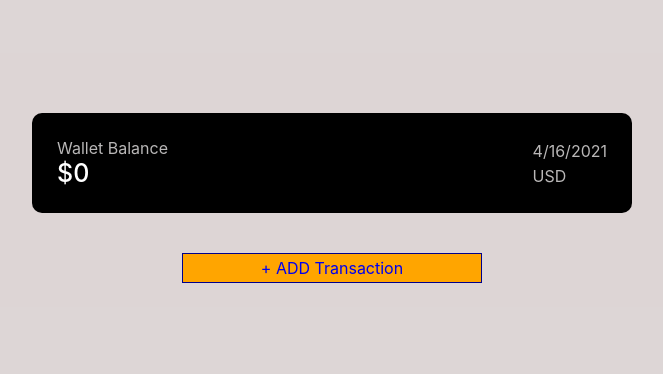
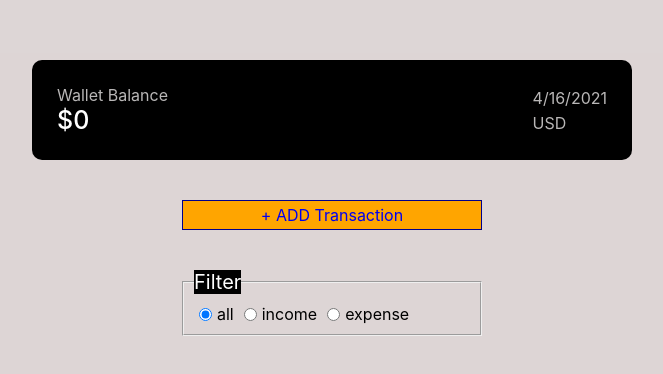
Before and after one commit to morijenab/transaction-tracker, a React (Create React App) app: page / in a window 1280 px wide. Shown: the part 202-576 px from the top of the page, without its empty margins (308-971 px from the left). Built offline with nearby package versions, Linux system fonts and the light colour scheme.

Commit message:
create a simple category CategoryFilter
by this component use is able to filter transitions base on the category type

```diff
--- /dev/null
+++ b/src/screens/CategoryFilter.jsx
@@ -0,0 +1,40 @@
+import React from "react";
+import PropTypes from "prop-types";
+import "./categoryFilter.css";
+const CategoryFilter = ({ onChange }) => {
+  return (
+    <fieldset className="categoryFilter_box">
+      <legend className="categoryFilter_legend">{"Filter"}</legend>
+      <div onChange={onChange} className="categoryFilter">
+        <input
+          type="radio"
+          name="categoryFilter"
+          value="all"
+          id="category-all"
+          defaultChecked={true}
+        />
+        <label htmlFor="category-all">{"all"}</label>
+        <input
+          type="radio"
+          name="categoryFilter"
+          value="income"
+          id="category-income"
+        />
+        <label htmlFor="category-income">{"income"}</label>
+        <input
+          type="radio"
+          name="categoryFilter"
+          value="expense"
+          id="category-expense"
+        />
+        <label htmlFor="category-expense">{"expense"}</label>
+      </div>
+    </fieldset>
+  );
+};
+
+CategoryFilter.propTypes = {
+  onChange: PropTypes.func,
+};
+
+export default CategoryFilter;
--- a/src/screens/TransactionList.jsx
+++ b/src/screens/TransactionList.jsx
@@ -4,16 +4,26 @@ import Card from "../components/Card";
 import "./transition.css";
 import { sortByDate } from "../helpers/transaction";
 import { readData } from "../helpers/localStorage";
+import CategoryFilter from "./CategoryFilter";
 const initialState = () => sortByDate(readData());
 
 function TransactionList() {
-  const [list] = React.useState(() => initialState());
+  const [list, setList] = React.useState(() => initialState());
+
+  const filterChange = (e) => {
+    const categoryType = e?.target?.value;
+    const data = initialState();
+    if (categoryType === "all") return setList(data);
+
+    const filteredData = data?.filter?.((item) => item.type === categoryType);
+    setList(filteredData);
+  };
   return (
     <div className="transitions_list">
       <Link to="/transaction-entry" className="transitions-add-btn">
         {"+ ADD Transaction"}
       </Link>
-
+      <CategoryFilter onChange={filterChange} />
       {list?.map?.((item) => (
         <Card
           key={item.id}
--- /dev/null
+++ b/src/screens/categoryFilter.css
@@ -0,0 +1,20 @@
+.categoryFilter {
+  display: flex;
+  align-items: center;
+}
+.categoryFilter,
+label {
+  margin-right: 10px;
+  margin-left: 5px;
+}
+
+.categoryFilter_legend {
+  background-color: black;
+  color: white;
+
+  font-size: 20px;
+}
+.categoryFilter_box {
+  margin: 20px;
+  padding: 10px;
+}
```
